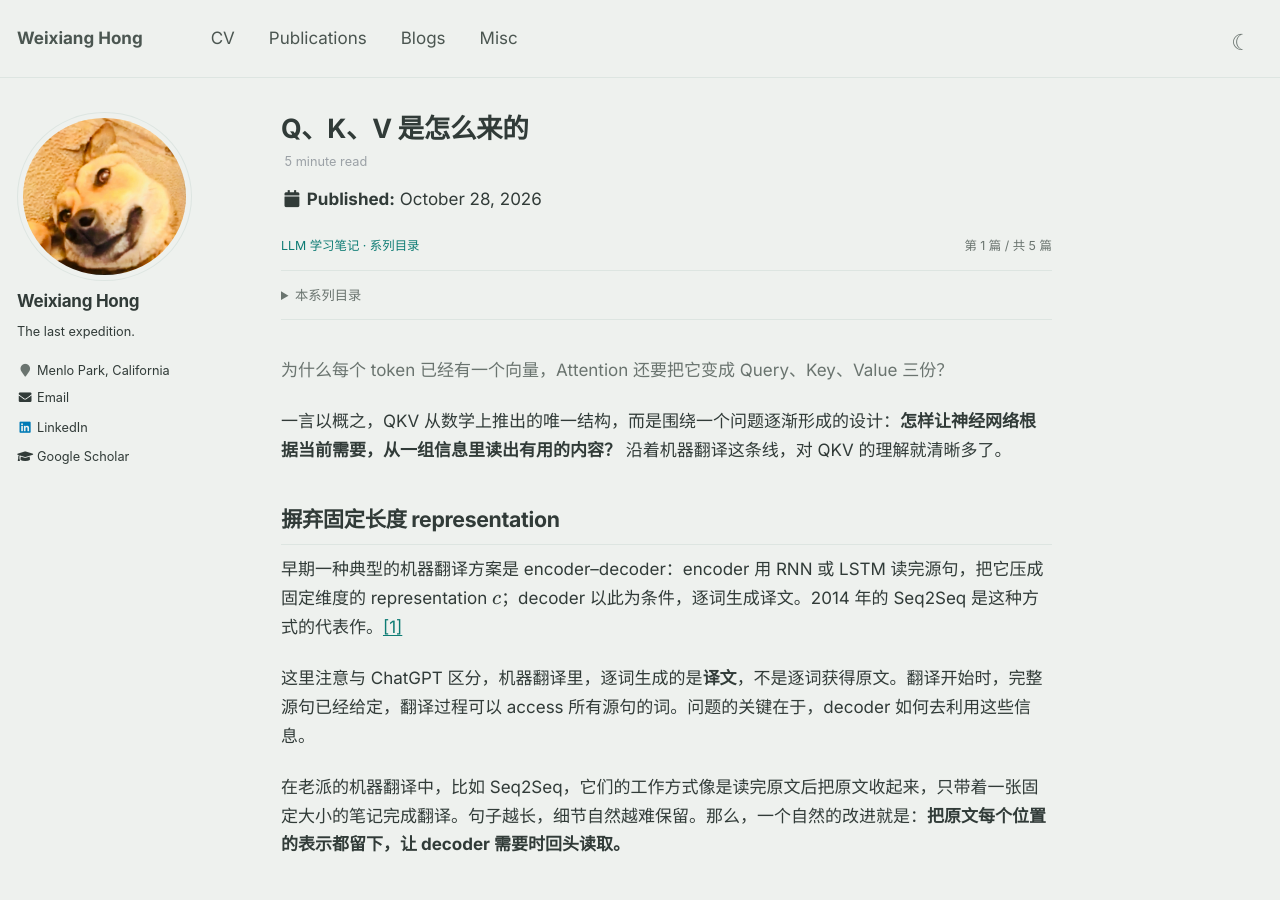
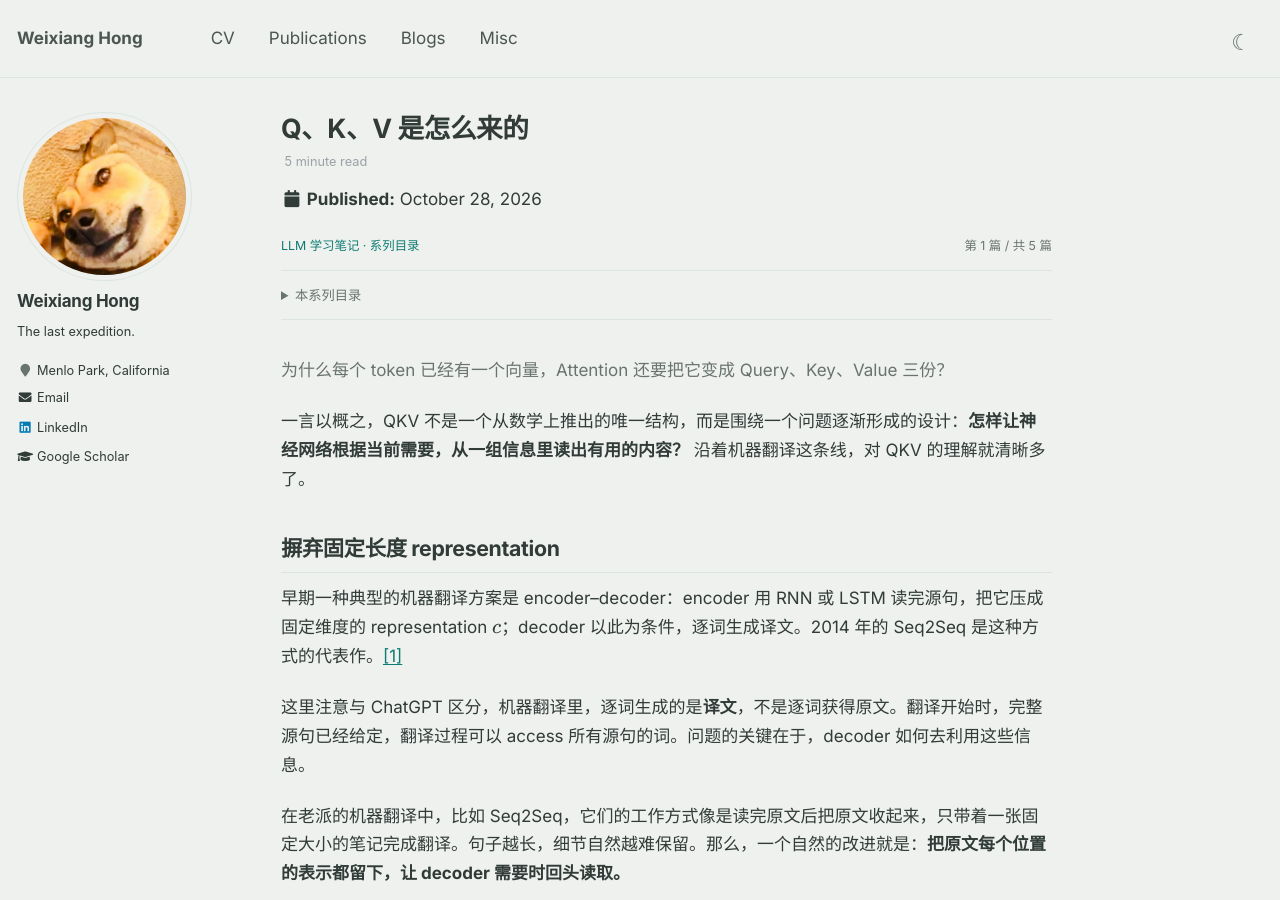
Before and after one commit to weixianghong/weixianghong.github.io, a Jekyll site: the page built from _posts/2026-10-28-where-qkv-comes-from.md, in a window 1280 px wide and 900 px high. Built offline with Jekyll 4.4.1, drawn with Linux system fonts in a browser that asks for light colours; formulas are drawn with MathJax 3.

Commit message:
Update 2026-10-28-where-qkv-comes-from.md

```diff
--- a/_posts/2026-10-28-where-qkv-comes-from.md
+++ b/_posts/2026-10-28-where-qkv-comes-from.md
@@ -18,7 +18,7 @@ tags:
 
 <p class="qkv-intro">为什么每个 token 已经有一个向量，Attention 还要把它变成 Query、Key、Value 三份？</p>
 
-一言以概之，QKV 从数学上推出的唯一结构，而是围绕一个问题逐渐形成的设计：**怎样让神经网络根据当前需要，从一组信息里读出有用的内容？** 沿着机器翻译这条线，对 QKV 的理解就清晰多了。
+一言以概之，QKV 不是一个从数学上推出的唯一结构，而是围绕一个问题逐渐形成的设计：**怎样让神经网络根据当前需要，从一组信息里读出有用的内容？** 沿着机器翻译这条线，对 QKV 的理解就清晰多了。
 
 <h2 id="bottleneck">摒弃固定长度 representation</h2>
 
```
